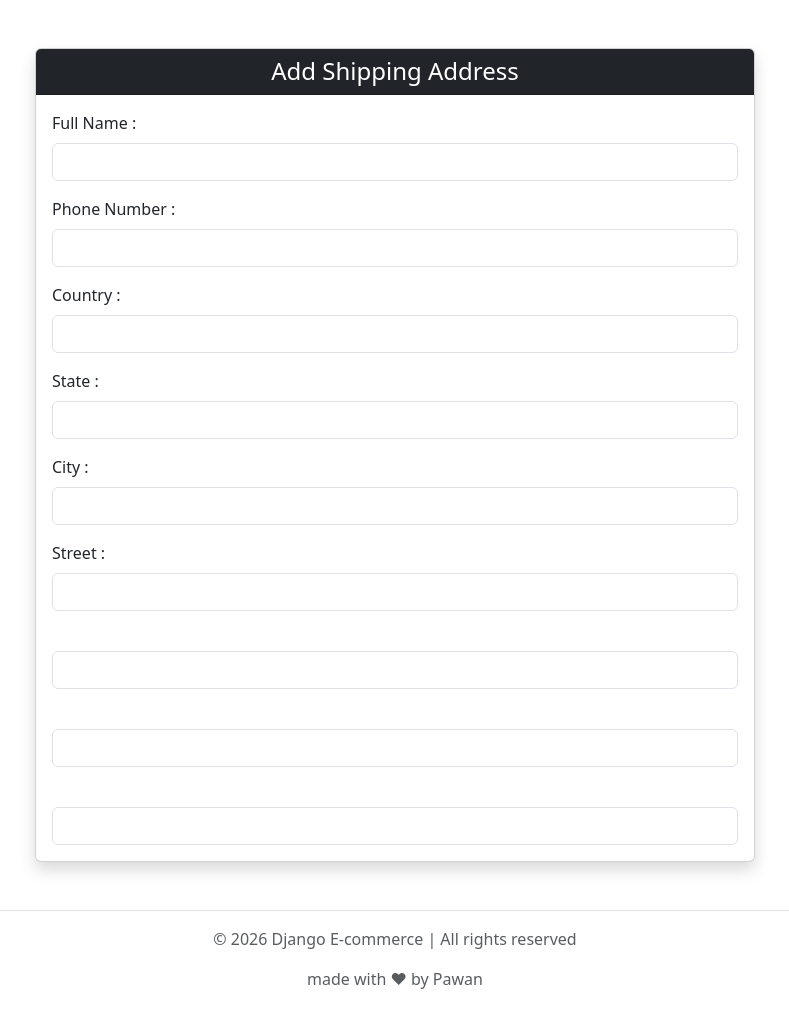
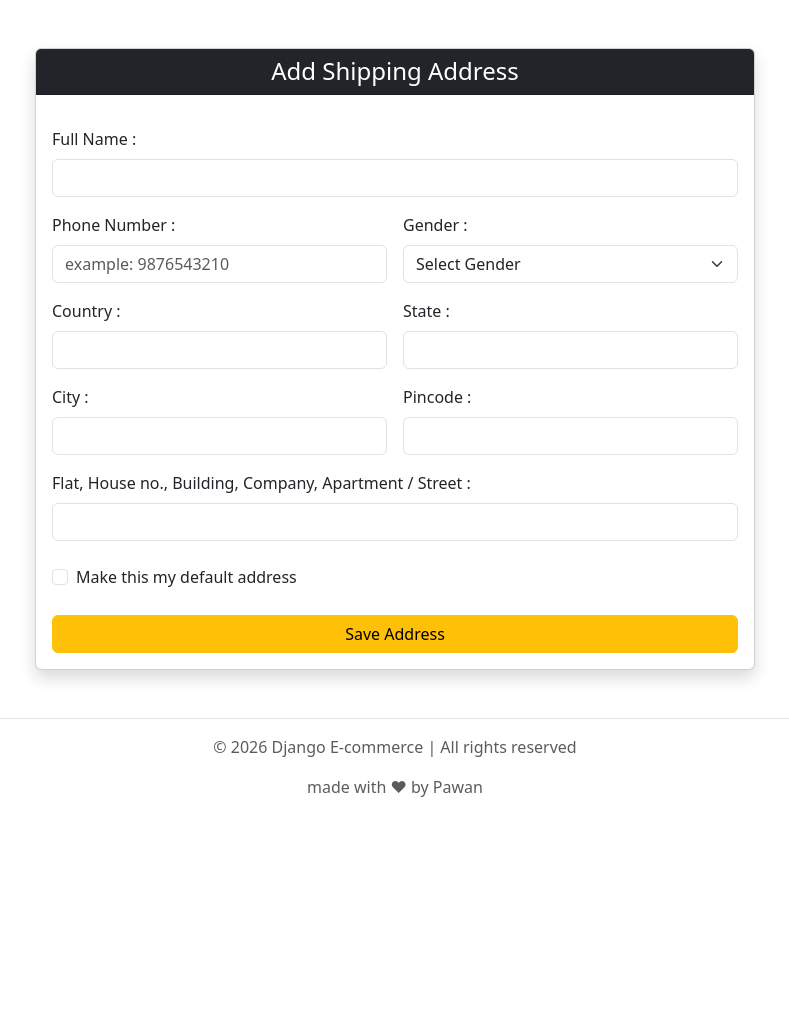
Before and after one commit to PawanCodeCrafts/django-ecommerce, a Django app: page /add_address/ in a window 1280 px wide. Shown: the part 56-1079 px from the top of the page, without its empty margins (245-1034 px from the left). After the commit the page ends 853 px from the top, so only its background shows below. Run offline with Django 5.2, Linux system fonts and the light colour scheme; data that the repository does not hold is empty.

Commit message:
worked with address model and form

```diff
--- a/shop/models.py
+++ b/shop/models.py
@@ -76,6 +76,12 @@ class Address(models.Model):
     street = models.CharField(max_length=255)
     pincode = models.CharField(max_length=10)
     is_default = models.BooleanField(default=False)
+    GENDER_CHOICES = {
+        'M':'Male',
+        'F':'Female',
+        'O':'Other',
+    }
+    gender = models.CharField(max_length=1, choices=GENDER_CHOICES, null=True, blank=True)
 
     def __str__(self):
         return f"{self.full_name} - {self.city}"
--- a/shop/templates/shop/add_address.html
+++ b/shop/templates/shop/add_address.html
@@ -10,45 +10,63 @@
                 <div class="card-header bg-dark text-white">
                     <h4 class="mb-0 text-center">Add Shipping Address</h4>
                 </div>
-                <div class="card-body">
+                <div class="card-body mt-3">
                     <form method="POST">
                         <div class="row g-3">
 
-                           <div class="col-md-">
-                            <label for="full_name" class="form-label"> Full Name :</label>
-                            <input type="text" class="form-control">
+                            <div class="col-md-12">
+                                <label for="full_name" class="form-label fw-medium"> Full Name :</label>
+                                <input type="text" name="full_name" class="form-control" required>
                             </div>
-                           <div class="col-md-">
-                            <label for="phone_number" class="form-label"> Phone Number :</label>
-                            <input type="text" class="form-control">
+                            <div class="col-md-6">
+                                <label for="phone_number" class="form-label fw-medium"> Phone Number :</label>
+                                <input type="tel" name="phone" pattern="[6-9][0-9]{9}" class="form-control"
+                                    placeholder="example: 9876543210"
+                                    title="Please enter a valid 10-digit Indian mobile number starting with 6, 7, 8, or 9."
+                                    required>
                             </div>
-                           <div class="col-md-">
-                            <label for="country" class="form-label"> Country :</label>
-                            <input type="text" class="form-control">
+                            <div class="col-md-6">
+                                <label for='gender' class="form-label">Gender :</label>
+                                <select name="gender" class="form-select">
+                                    <option value="" disabled selected>Select Gender</option>
+                                    <option value="M">Male</option>
+                                    <option value="F">Female</option>
+                                    <option value="O">Other</option>
+                                </select>
                             </div>
-                           <div class="col-md-">
-                            <label for="state" class="form-label"> State :</label>
-                            <input type="text" class="form-control">
+                            <div class="col-md-6">
+                                <label for="country" class="form-label fw-medium"> Country :</label>
+                                <input type="text" name="country" class="form-control">
                             </div>
-                           <div class="col-md-">
-                            <label for="city" class="form-label"> City :</label>
-                            <input type="text" class="form-control">
+                            <div class="col-md-6">
+                                <label for="state" class="form-label fw-medium"> State :</label>
+                                <input type="text" name="state" class="form-control">
                             </div>
-                           <div class="col-md-">
-                            <label for="street" class="form-label"> Street :</label>
-                            <input type="text" class="form-control">
+                            <div class="col-md-6">
+                                <label for="city" class="form-label fw-medium"> City :</label>
+                                <input type="text" name="city" class="form-control">
                             </div>
-                           <div class="col-md-">
-                            <label for="" class="form-label"></label>
-                            <input type="text" class="form-control">
+                            <div class="col-md-6">
+                                <label for="pincode" class="form-label fw-medium"> Pincode :</label>
+                                <input type="text" pattern='[0-9]{6}' text="pincode must have digits only" name="pincode" class="form-control">
                             </div>
-                           <div class="col-md-">
-                            <label for="" class="form-label"></label>
-                            <input type="text" class="form-control">
+                            <div class="col-md-12">
+                                <label for="street" class="form-label fw-medium"> Flat, House no., Building, Company,
+                                    Apartment / Street :</label>
+                                <input type="text" name="street" class="form-control">
                             </div>
-                           <div class="col-md-">
-                            <label for="" class="form-label"></label>
-                            <input type="text" class="form-control">
+
+                            <div class="col-md-12 mt-4">
+                                <div class="form-check">
+                                    <input type="checkbox" name="defaultcheck" class="form-check-input">
+
+                                    <label for="defaultcheck" class="form-check-label fw-normal">Make this my default
+                                        address</label>
+                                </div>
+                            </div>
+
+                            <div class="mt-4">
+                                <button type="submit" class="col-12 btn btn-warning fw-medium">Save Address</button>
                             </div>
 
                         </div>
```
Also changed, not shown: shop/migrations/0006_address_gender_alter_product_slug.py (added). Lines whose indentation alone changed are shown as unchanged.
